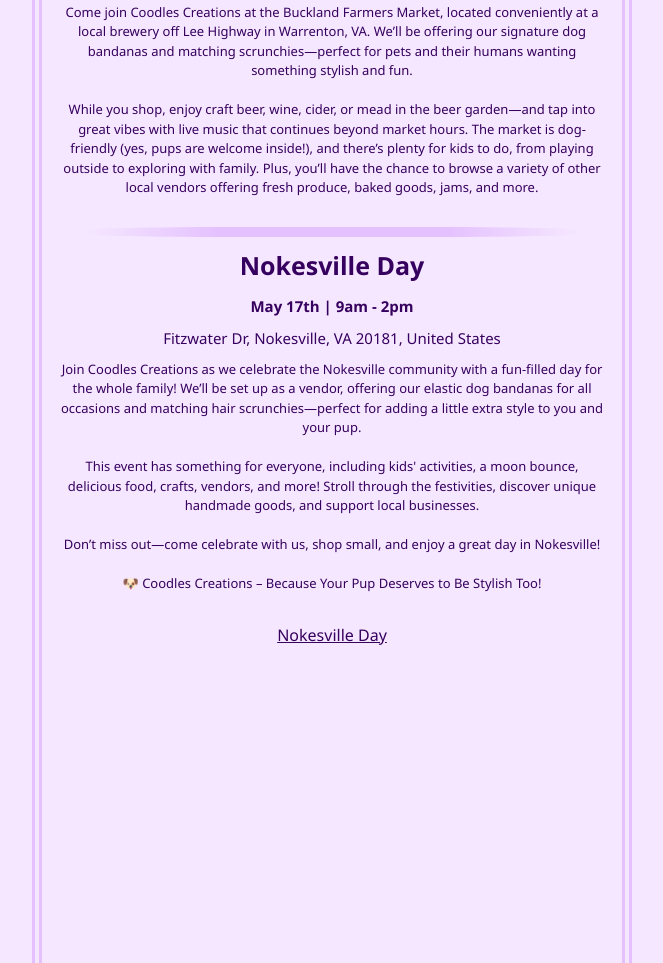
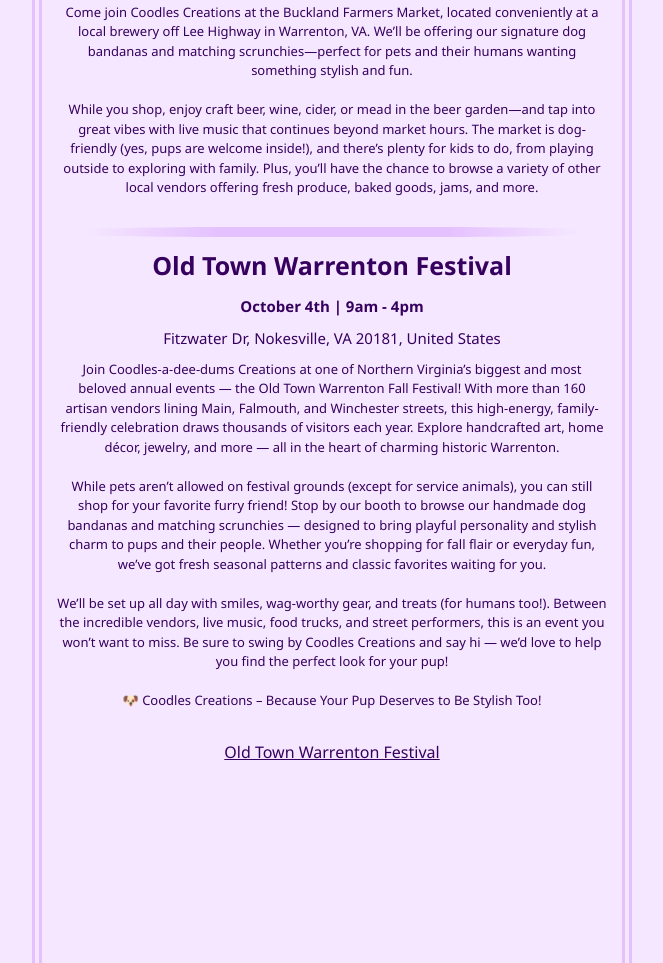
Before and after one commit to tfmcmenemy/coodlesCreationsLandingPAge, a plain HTML site: page events.html in a window 1280 px wide. Shown: the part 445-1408 px from the top of the page, without its empty margins (308-971 px from the left). Drawn offline with Linux system fonts and the light colour scheme.

Commit message:
Update events.html

```diff
--- a/events.html
+++ b/events.html
@@ -114,24 +114,24 @@
             <div class="breakbar"></div>
 
             <div class="event">
-                <div class="title">Nokesville Day</div>
-                <div class="date">May 17th | 9am - 2pm</div>
+                <div class="title">Old Town Warrenton Festival</div>
+                <div class="date">October 4th | 9am - 4pm</div>
                 <div class="address">Fitzwater Dr, Nokesville, VA 20181, United States</div>
-                <div class="information"> <p>Join Coodles Creations as we celebrate the Nokesville community with a fun-filled day for the whole family! We’ll be set up as a vendor, offering our elastic dog bandanas for all occasions and matching hair scrunchies—perfect for adding a little extra style to you and your pup.
+                <div class="information"> <p>Join Coodles-a-dee-dums Creations at one of Northern Virginia’s biggest and most beloved annual events — the Old Town Warrenton Fall Festival! With more than 160 artisan vendors lining Main, Falmouth, and Winchester streets, this high-energy, family-friendly celebration draws thousands of visitors each year. Explore handcrafted art, home décor, jewelry, and more — all in the heart of charming historic Warrenton.
 
 
                 </p><br>
-                    <p>This event has something for everyone, including kids' activities, a moon bounce, delicious food, crafts, vendors, and more! Stroll through the festivities, discover unique handmade goods, and support local businesses.
+                    <p>While pets aren’t allowed on festival grounds (except for service animals), you can still shop for your favorite furry friend! Stop by our booth to browse our handmade dog bandanas and matching scrunchies — designed to bring playful personality and stylish charm to pups and their people. Whether you’re shopping for fall flair or everyday fun, we’ve got fresh seasonal patterns and classic favorites waiting for you.
 
 </p><br>
-                    <p>Don’t miss out—come celebrate with us, shop small, and enjoy a great day in Nokesville!
+                    <p>We’ll be set up all day with smiles, wag-worthy gear, and treats (for humans too!). Between the incredible vendors, live music, food trucks, and street performers, this is an event you won’t want to miss. Be sure to swing by Coodles Creations and say hi — we’d love to help you find the perfect look for your pup!
 
 </p><br>
                     <p>🐶 Coodles Creations – Because Your Pup Deserves to Be Stylish Too!
 
 </p><br>
                 </div>
-                <div class="links"><a href="https://www.facebook.com/events/626150673340566?acontext=%7B%22event_action_history%22%3A[%7B%22surface%22%3A%22external_search_engine%22%7D%2C%7B%22mechanism%22%3A%22attachment%22%2C%22surface%22%3A%22newsfeed%22%7D]%2C%22ref_notif_type%22%3Anull%7D">Nokesville Day</a>
+                <div class="links"><a href="https://www.fauquierchamber.org/old-town-warrenton-fall-festival/">Old Town Warrenton Festival</a>
                 </div>
             </div>
 
```
